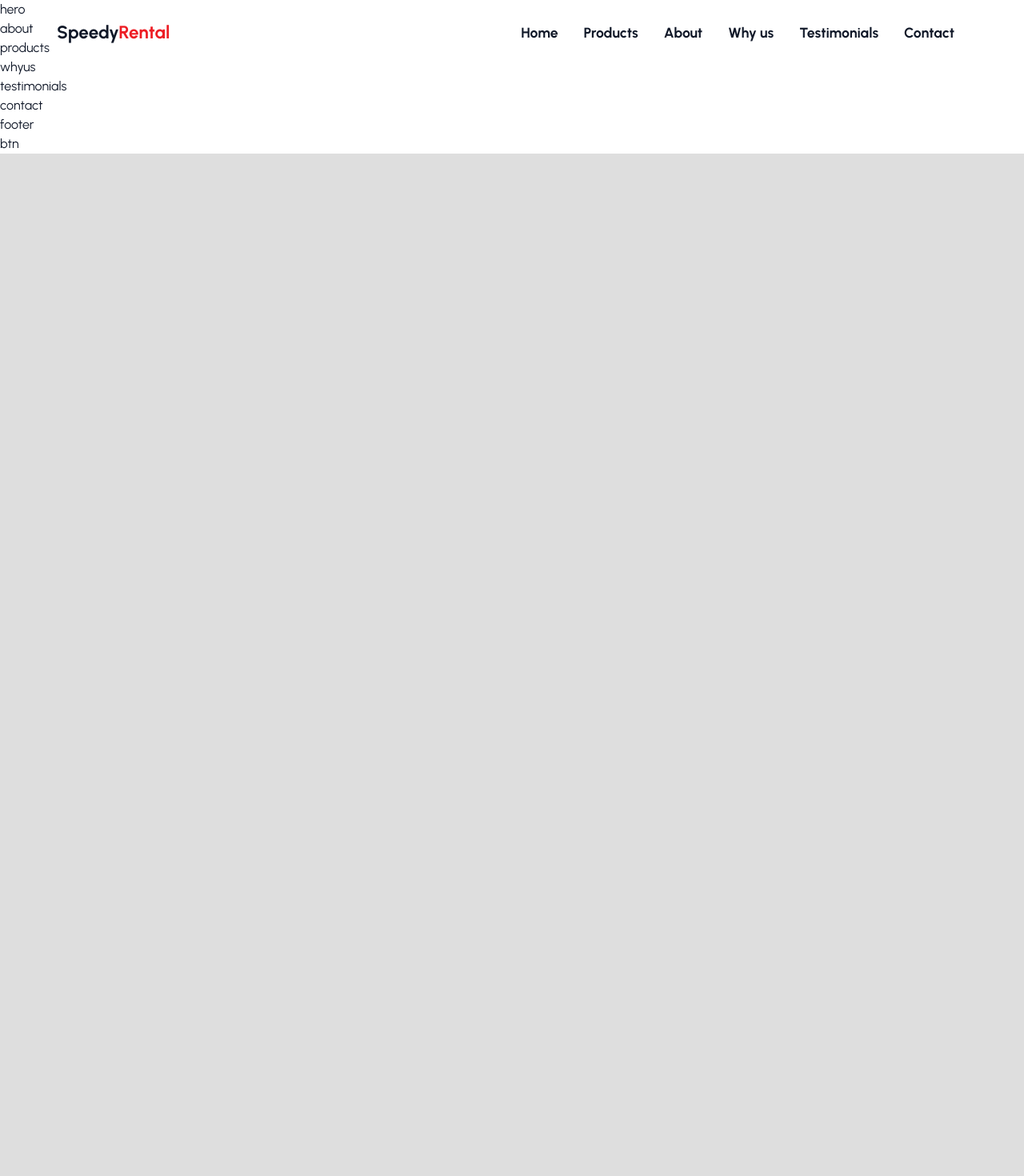
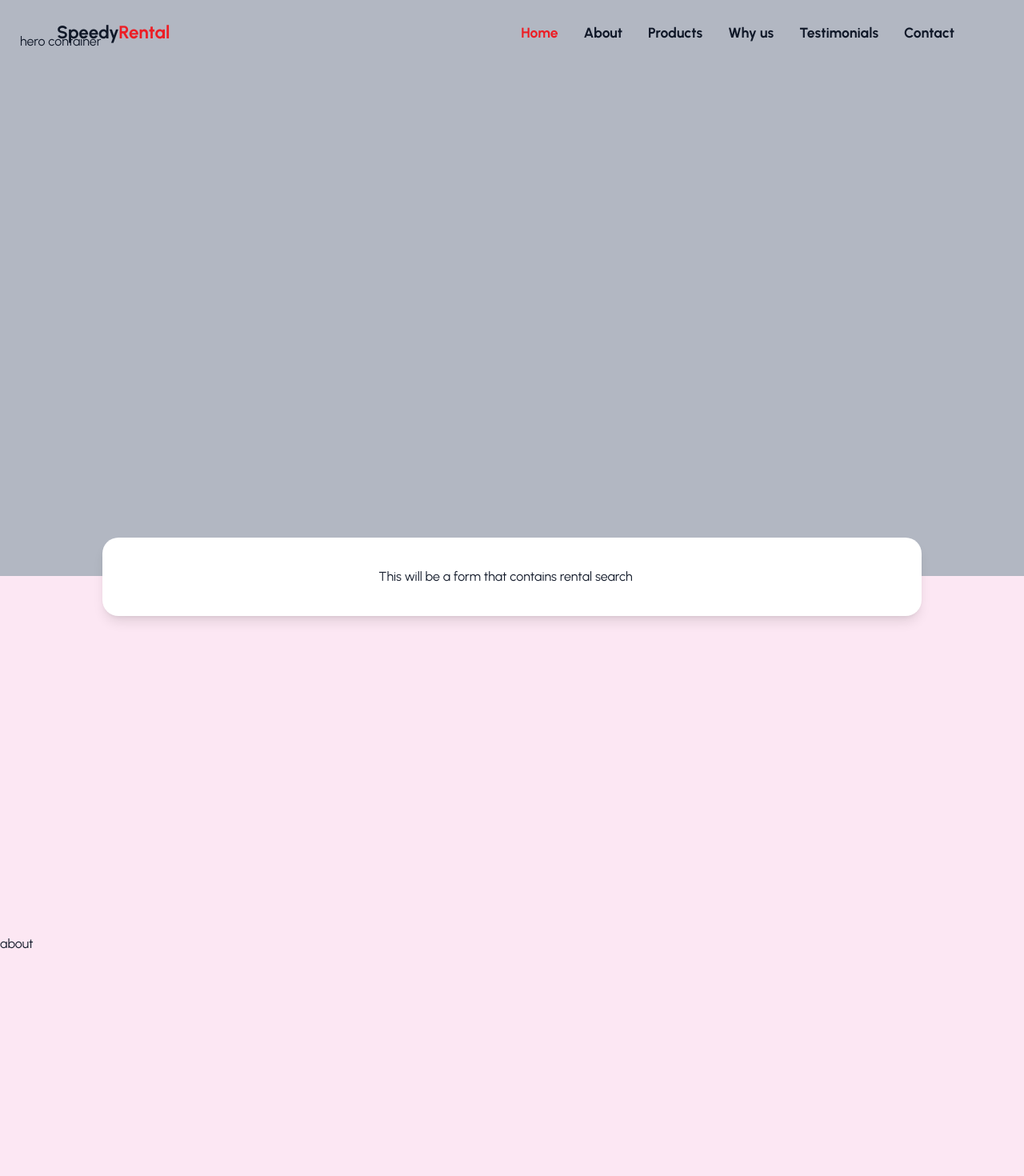
Before and after one commit to TomaszM-dev/speedRent-store, a Next.js app: page / in a window 1280 px wide. Shown: the top 1470 px of the page at 80% size. Before the commit the page ends 800 px from the top, so only its background shows below. Built offline with nearby package versions, Linux system fonts and the light colour scheme.

Commit message:
provider for navbar search

```diff
--- a/components/header.tsx
+++ b/components/header.tsx
@@ -10,11 +10,15 @@ import { useMediaQuery } from "react-responsive";
 import { motion, AnimatePresence } from "framer-motion";
 import { BiMenuAltRight, BiX } from "react-icons/bi";
 
+import { SearchContext } from "@/context/search";
+
 // header component
 
 const Header = () => {
   const [header, setHeader] = useState(false);
   const [nav, setNav] = useState(false);
+  // @ts-ignore
+  const { setSearchActive } = useContext(SearchContext);
 
   const desktopMode = useMediaQuery({
     query: "(min-width: 1000px)",
@@ -31,16 +35,16 @@ const Header = () => {
     },
 
     {
-      name: "Products",
+      name: "About",
 
-      to: "products",
+      to: "about",
       activeClass: "active",
       spy: true,
     },
     {
-      name: "About",
+      name: "Products",
 
-      to: "about",
+      to: "products",
       activeClass: "active",
       spy: true,
     },
@@ -54,7 +58,7 @@ const Header = () => {
     {
       name: "Testimonials",
 
-      to: "why",
+      to: "testimonials",
       activeClass: "active",
       spy: true,
     },
@@ -81,6 +85,12 @@ const Header = () => {
         setHeader(true);
       } else {
         setHeader(false);
+      }
+
+      if (window.scrollY > 800) {
+        setSearchActive(true);
+      } else {
+        setSearchActive(false);
       }
     };
     window.addEventListener("scroll", handleScroll);
@@ -125,7 +135,7 @@ const Header = () => {
         {/* nav */}
         <AnimatePresence>
           {nav && (
-            <div className="max-h-max py-8 px-4  xl:px-0   gap-y-5 uppercase opacity-1 flex flex-col w-full  bg-white overflow-hidden font-bold xl:flex-row xl:w-max xl:gap-x-8 xl:h-max xl:bg-transparent xl:pb-0 transition-all duration-150 text-center">
+            <div className="max-h-max py-8 px-4  xl:px-0   gap-y-5 uppercase opacity-1 flex flex-col w-full  bg-white overflow-hidden font-bold xl:flex-row xl:w-max xl:gap-x-8 xl:h-max xl:bg-transparent xl:pb-0 transition-all duration-150 text-center cursor-pointer">
               {linkData.map((link) => (
                 <Link
                   key={link.name}
--- a/components/ui/about.tsx
+++ b/components/ui/about.tsx
@@ -1,7 +1,11 @@
 import React from "react";
 
 const About = () => {
-  return <div>about</div>;
+  return (
+    <section className="section flex items-center bg-pink-100" id="about">
+      about
+    </section>
+  );
 };
 
 export default About;
--- a/components/ui/contact.tsx
+++ b/components/ui/contact.tsx
@@ -1,7 +1,11 @@
 import React from "react";
 
 const Contact = () => {
-  return <div>contact</div>;
+  return (
+    <section className="section flex items-center bg-pink-900" id="contact">
+      contact
+    </section>
+  );
 };
 
 export default Contact;
--- a/components/ui/hero.tsx
+++ b/components/ui/hero.tsx
@@ -1,7 +1,26 @@
-import React from "react";
+"use client";
+import { SearchContext } from "@/context/search";
+import React, { useContext } from "react";
+import Search from "./search-modal";
 
 const Hero = () => {
-  return <div className="">hero</div>;
+  // @ts-ignore
+  const { searchActive } = useContext(SearchContext);
+  return (
+    <section className="h-screen xl:h-[90vh] bg-[#b2b7c2] " id="home">
+      <div className="container mx-auto h-full xl:pt-10"> hero container</div>
+
+      {searchActive ? (
+        <div className="fixed top-[80px] z-10 w-full max-w-[1920px]">
+          <Search />
+        </div>
+      ) : (
+        <div className="-mt-12 w-full mx-auto">
+          <Search />
+        </div>
+      )}
+    </section>
+  );
 };
 
 export default Hero;
--- /dev/null
+++ b/components/ui/location-selection.tsx
@@ -0,0 +1,11 @@
+import React from "react";
+
+const LocationSelection = () => {
+  return (
+    <div className="flex items-center justify-center w-full">
+      This will be a form that contains rental search
+    </div>
+  );
+};
+
+export default LocationSelection;
--- a/components/ui/products.tsx
+++ b/components/ui/products.tsx
@@ -1,7 +1,14 @@
 import React from "react";
 
 const Products = () => {
-  return <div>products</div>;
+  return (
+    <section
+      className="section h-screen flex items-center bg-yellow-700"
+      id="products"
+    >
+      products
+    </section>
+  );
 };
 
 export default Products;
--- /dev/null
+++ b/components/ui/search-modal.tsx
@@ -0,0 +1,22 @@
+import { SearchContext } from "@/context/search";
+import { useContext } from "react";
+import LocationSelection from "./location-selection";
+
+export default function Search() {
+  // @ts-ignore
+  const { searchActive } = useContext(SearchContext);
+
+  return (
+    <div
+      className={`${
+        searchActive
+          ? "bg-white rounded-none xl:h-[80px]"
+          : "bg-white rounded-[20px] py-6 xl:pr-4 xl:h-[98px]"
+      } hidden xl:block w-[80%] mx-auto relative shadow-lg`}
+    >
+      <div className="xl:h-full flex items-center px-6 xl:px-0">
+        <LocationSelection />
+      </div>
+    </div>
+  );
+}
--- a/components/ui/testimonials.tsx
+++ b/components/ui/testimonials.tsx
@@ -1,7 +1,14 @@
 import React from "react";
 
 const Testimonials = () => {
-  return <div>testimonials</div>;
+  return (
+    <section
+      className="section flex items-center bg-green-100"
+      id="testimonials"
+    >
+      testimonials
+    </section>
+  );
 };
 
 export default Testimonials;
--- a/components/ui/why.tsx
+++ b/components/ui/why.tsx
@@ -1,7 +1,11 @@
 import React from "react";
 
 const Why = () => {
-  return <div>whyus</div>;
+  return (
+    <section className="section flex items-center bg-pink-100" id="why">
+      whyus
+    </section>
+  );
 };
 
 export default Why;
--- /dev/null
+++ b/context/search.tsx
@@ -0,0 +1,23 @@
+"use client";
+
+import React, { createContext, useContext, useState } from "react";
+
+// @ts-ignore
+export const SearchContext = createContext();
+
+export const SearchContextProvider = ({
+  children,
+}: {
+  children: React.ReactNode;
+}) => {
+  const [searchActive, setSearchActive] = useState(false);
+
+  return (
+    // @ts-ignore
+    <SearchContext.Provider value={{ searchActive, setSearchActive }}>
+      {children}
+    </SearchContext.Provider>
+  );
+};
+
+export const useSearchContext = () => useContext(SearchContext);
```
Also changed, not shown: app/layout.tsx (+4 -5 lines).
